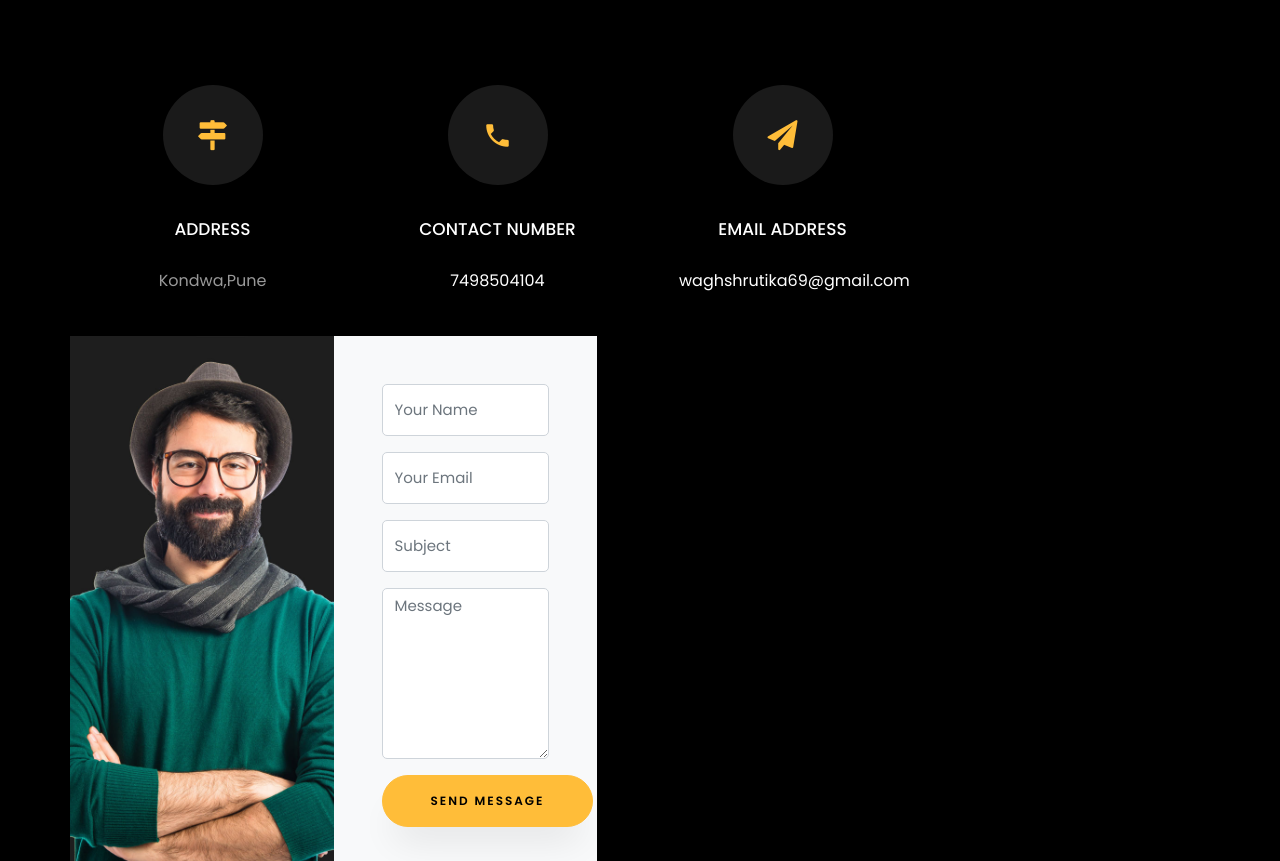
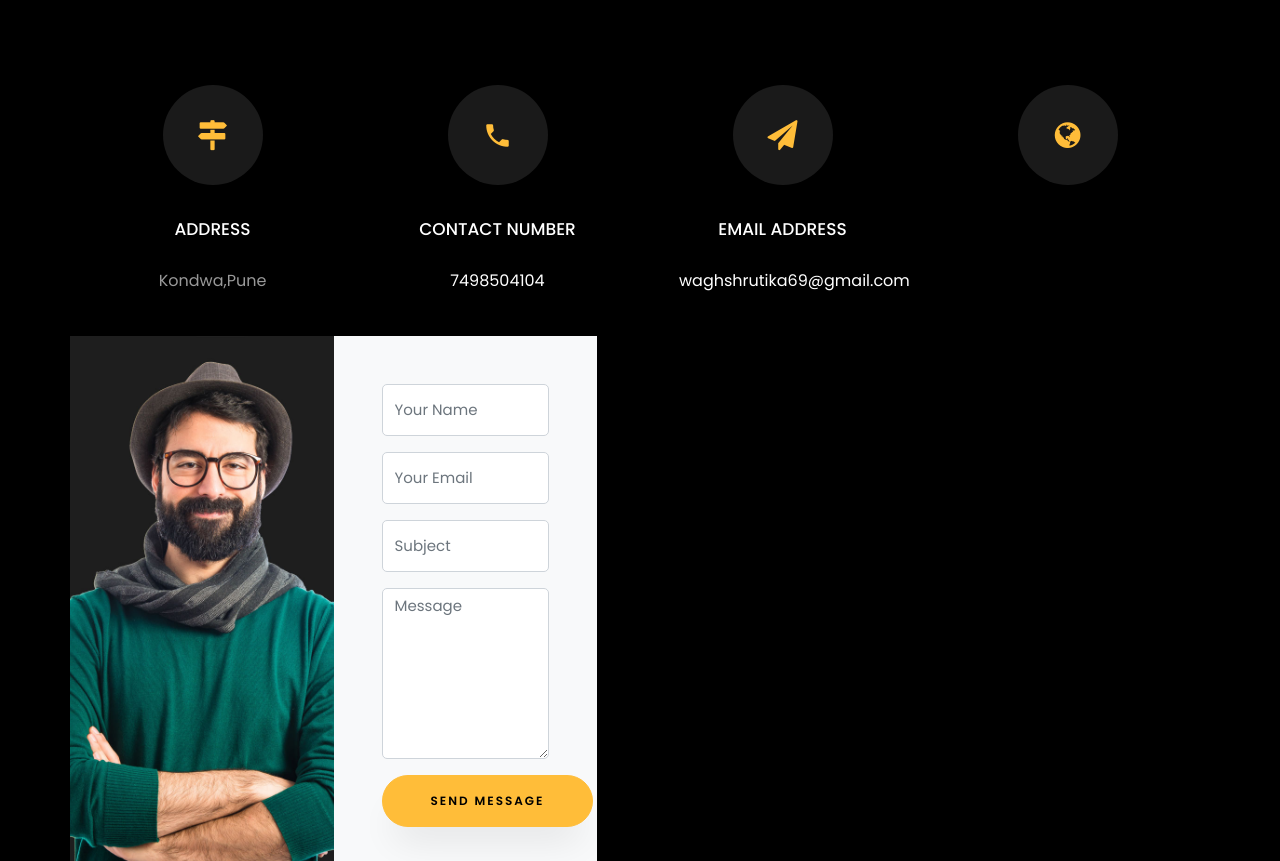
Before and after one commit to Shrutika-hub/Portfolio, a plain HTML site: page index.html in a window 1280 px wide. Shown: the part 6710-7571 px from the top of the page. Drawn offline with Linux system fonts and the light colour scheme; files whose address does not match are found by name.

Commit message:
Update index.html

```diff
--- a/index.html
+++ b/index.html
@@ -577,16 +577,16 @@
 	            <p><a href="mailto:info@yoursite.com">waghshrutika69@gmail.com</a></p>
 	          </div>
           </div>
-        <!-- <div class="col-md-6 col-lg-3 d-flex ftco-animate">
+        <div class="col-md-6 col-lg-3 d-flex ftco-animate">
           	<div class="align-self-stretch box p-4 text-center">
           		<div class="icon d-flex align-items-center justify-content-center">
           			<span class="icon-globe"></span>
           		</div>
-          		<h3 class="mb-4">Website</h3>
+          	<!--	<h3 class="mb-4">Website</h3>
 	            <p><a href="#">yoursite.com</a></p>
-	          </div>
+	          </div>-->
           </div>
-        </div>-->
+        </div>
 
         <div class="row no-gutters block-9">
           <div class="col-md-6 order-md-last d-flex">
```
